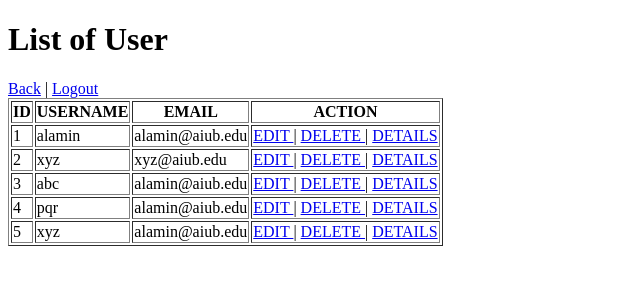
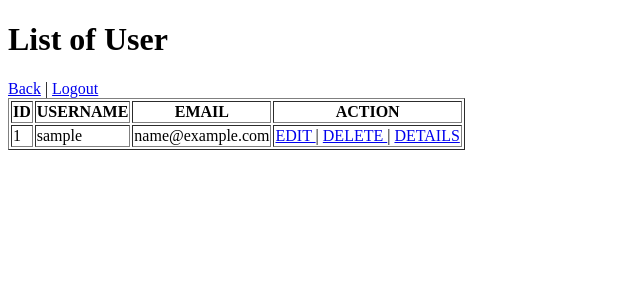
Before and after one commit to Abtahi360/learning-web-technologies-spring2025-2026-sec-a, a PHP site: page /user_list.php in a window 1280 px wide. Shown: the top 300 px of the page, without its empty margins (0-640 px from the left). Run offline with PHP 8.4, Linux system fonts and the light colour scheme; tables that the repository leaves empty or names only in its code hold one stand-in row (values such as "Sample post").

Commit message:
Implement getAllUser function to fetch users from the database and update user_list.php to use this function
Co-authored-by: Copilot <copilot@github.com>

```diff
--- a/FINAL/Practice for Class/user-mgt/model/userModel.php
+++ b/FINAL/Practice for Class/user-mgt/model/userModel.php
@@ -28,7 +28,14 @@
     }
 
     function getAllUser(){
-
+        $con = getConnection();
+        $sql = "select * from users";
+        $result = mysqli_query($con, $sql);
+        $users = [];
+        while($row = mysqli_fetch_assoc($result)){
+            $users[] = $row;
+        }
+        return $users;
     }
 
     function getUserById($id){
--- a/FINAL/Practice for Class/user-mgt/view/user_list.php
+++ b/FINAL/Practice for Class/user-mgt/view/user_list.php
@@ -1,14 +1,8 @@
 <?php
     session_start();
-    $users =[
-        ['id'=>1, 'username'=>'alamin', 'email'=>'alamin@aiub.edu'],
-        ['id'=>2, 'username'=>'xyz', 'email'=>'xyz@aiub.edu'],
-        ['id'=>3, 'username'=>'abc', 'email'=>'alamin@aiub.edu'],
-        ['id'=>4, 'username'=>'pqr', 'email'=>'alamin@aiub.edu'],
-        ['id'=>5, 'username'=>'xyz', 'email'=>'alamin@aiub.edu'],
-    ];
+    require_once('../model/userModel.php');
 
-    $_SESSION['users']=$users;
+    $users = getAllUser();
 ?>
 
 <!DOCTYPE html>
```
